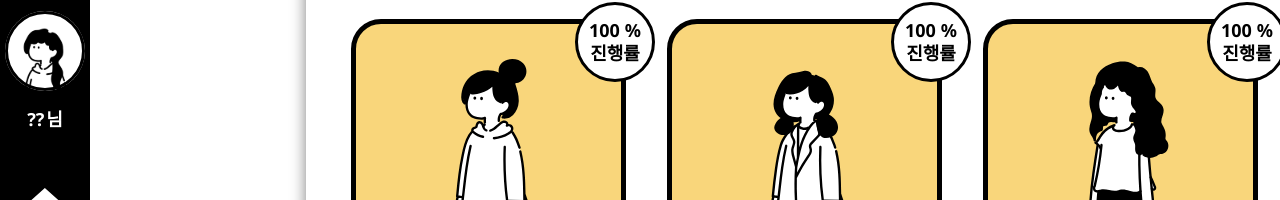
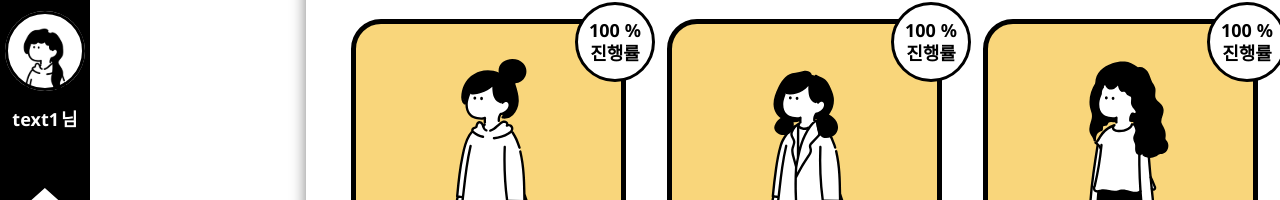
Before and after one commit to psjoo7/dango-front, a React (Create React App) app in the folder dango/: page /home in a window 1280 px wide. Shown: the part 141-341 px from the top of the page. Built offline with nearby package versions, Linux system fonts and the light colour scheme; sample sign-in values are in the browser's storage.

Commit message:
no message

```diff
--- a/dango/src/component/SideBar/SideBar.jsx
+++ b/dango/src/component/SideBar/SideBar.jsx
@@ -33,7 +33,7 @@ const SideBar = ({
           propNavigatePath={"my_profile"}
         />
         <DoubleText
-          propText1={propUserName} // 유저 이름 동적으로 받음
+          propText1={userInfo.name} // 유저 이름 동적으로 받음
           propText2={"님"}
           propText1FontSize={"var(--font-body1)"}
           propText2FontSize={"var(--font-body1)"}
```
